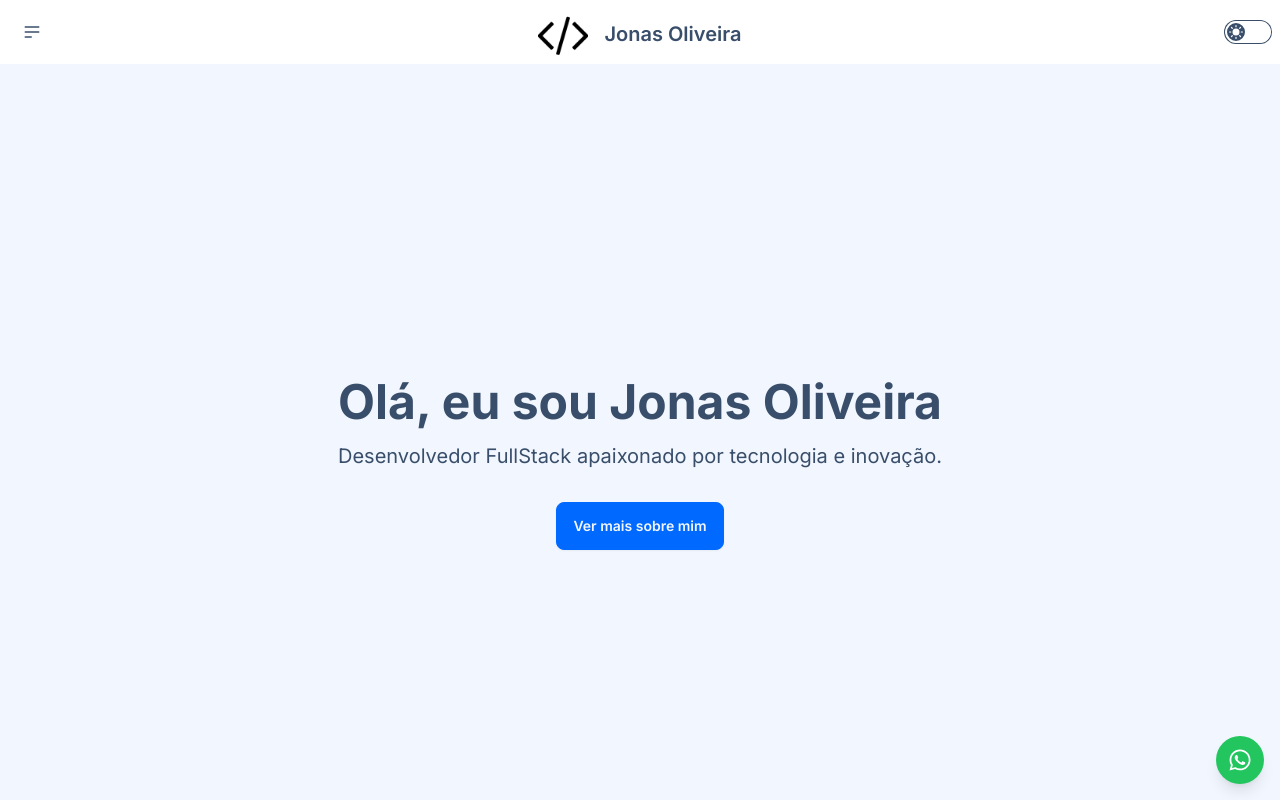
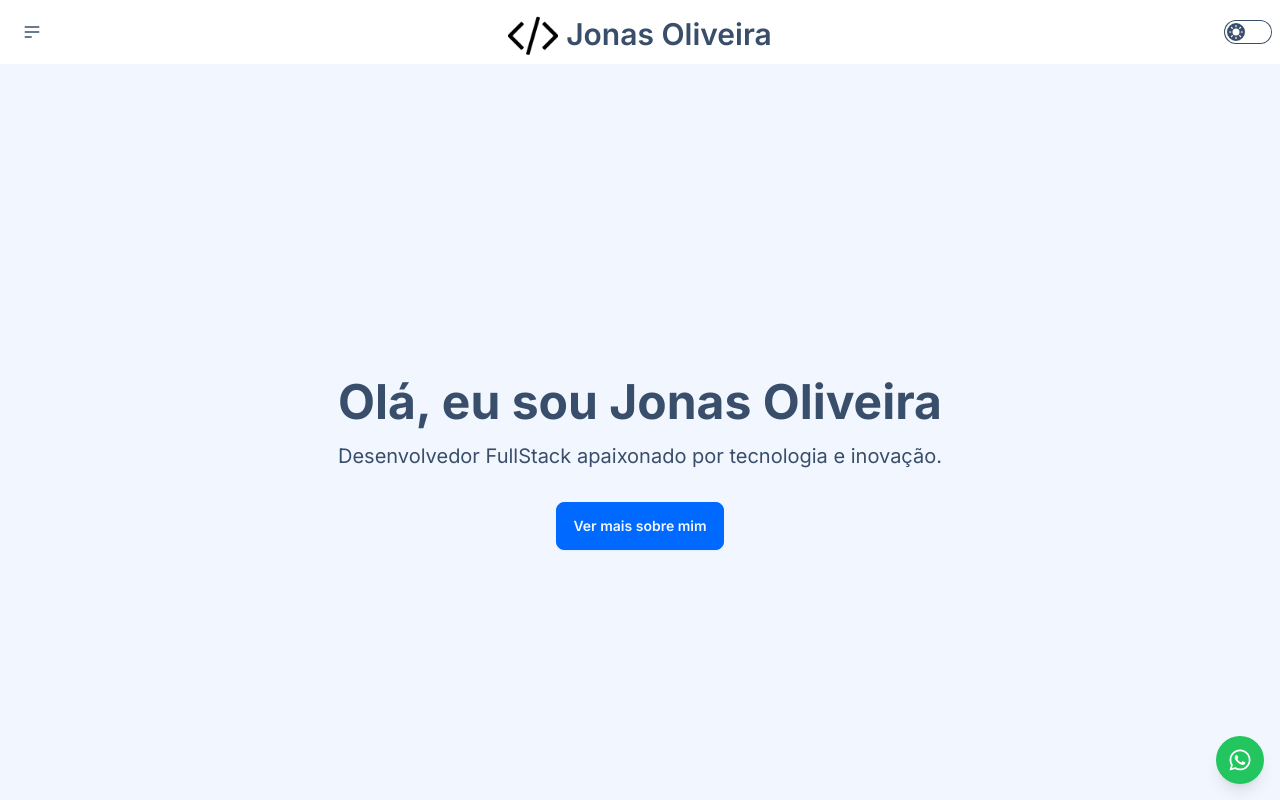
Before and after one commit to jonasnoliveira/jonasnoliveiradev, a Next.js app: page / in a window 1280 px wide. Shown: the top 800 px of the page. Built offline with nearby package versions, Linux system fonts and the light colour scheme.

Commit message:
update project

```diff
--- a/src/components/Header.tsx
+++ b/src/components/Header.tsx
@@ -36,12 +36,11 @@ const Header = () => {
         <Link href={'/'} className="btn btn-ghost text-xl" aria-label="Logo">
           <Image src={'/logo.png'} width={'50'} height={'50'} alt={'Logo'}/>
           <span className={'text-3xl text-base-800'}>
+          Jonas Oliveira
           </span>
-          Jonas Oliveira
         </Link>
       </div>
       <div className="navbar-end">
-
         <ThemeToggle/>
       </div>
     </header>
```
